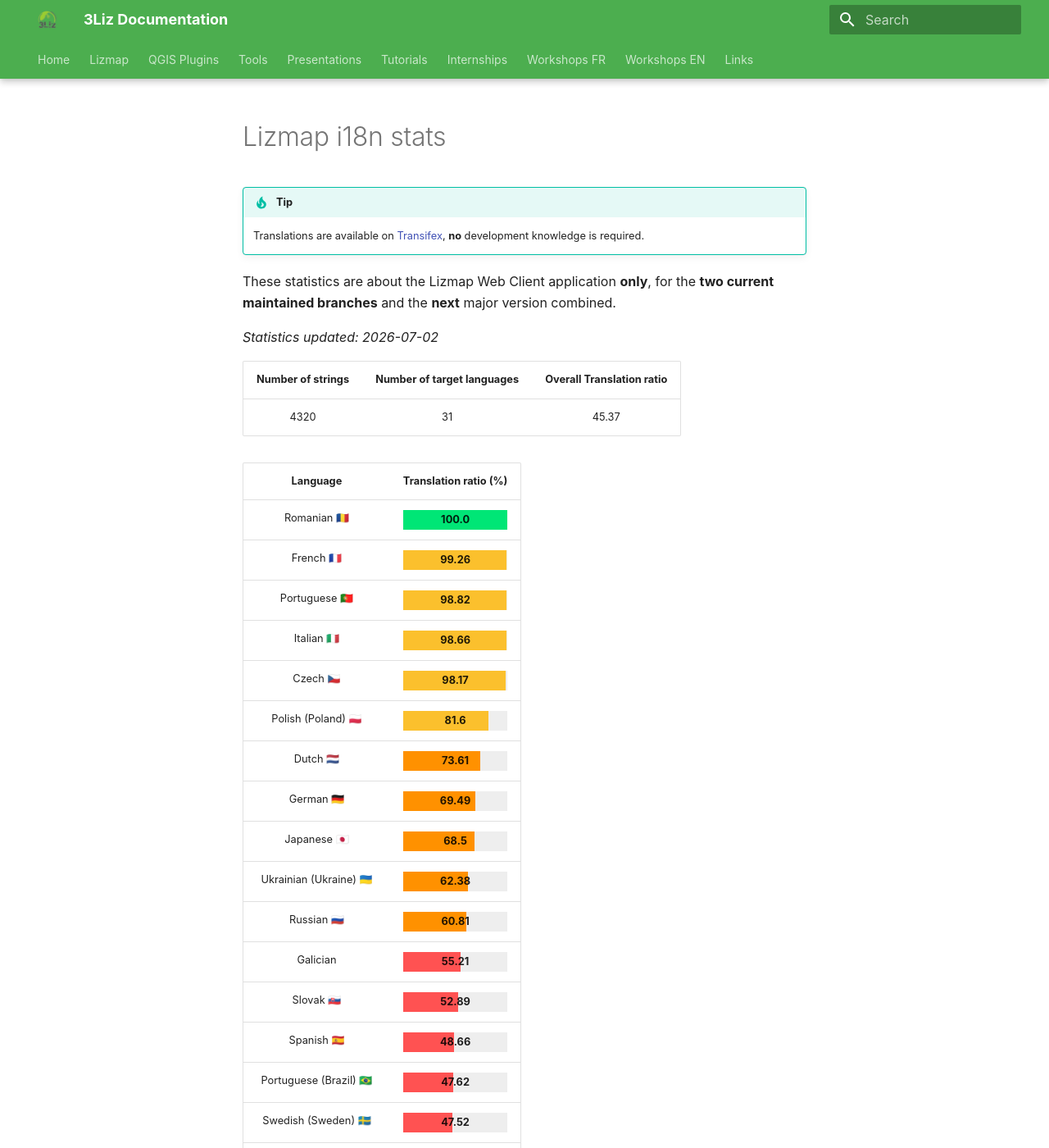
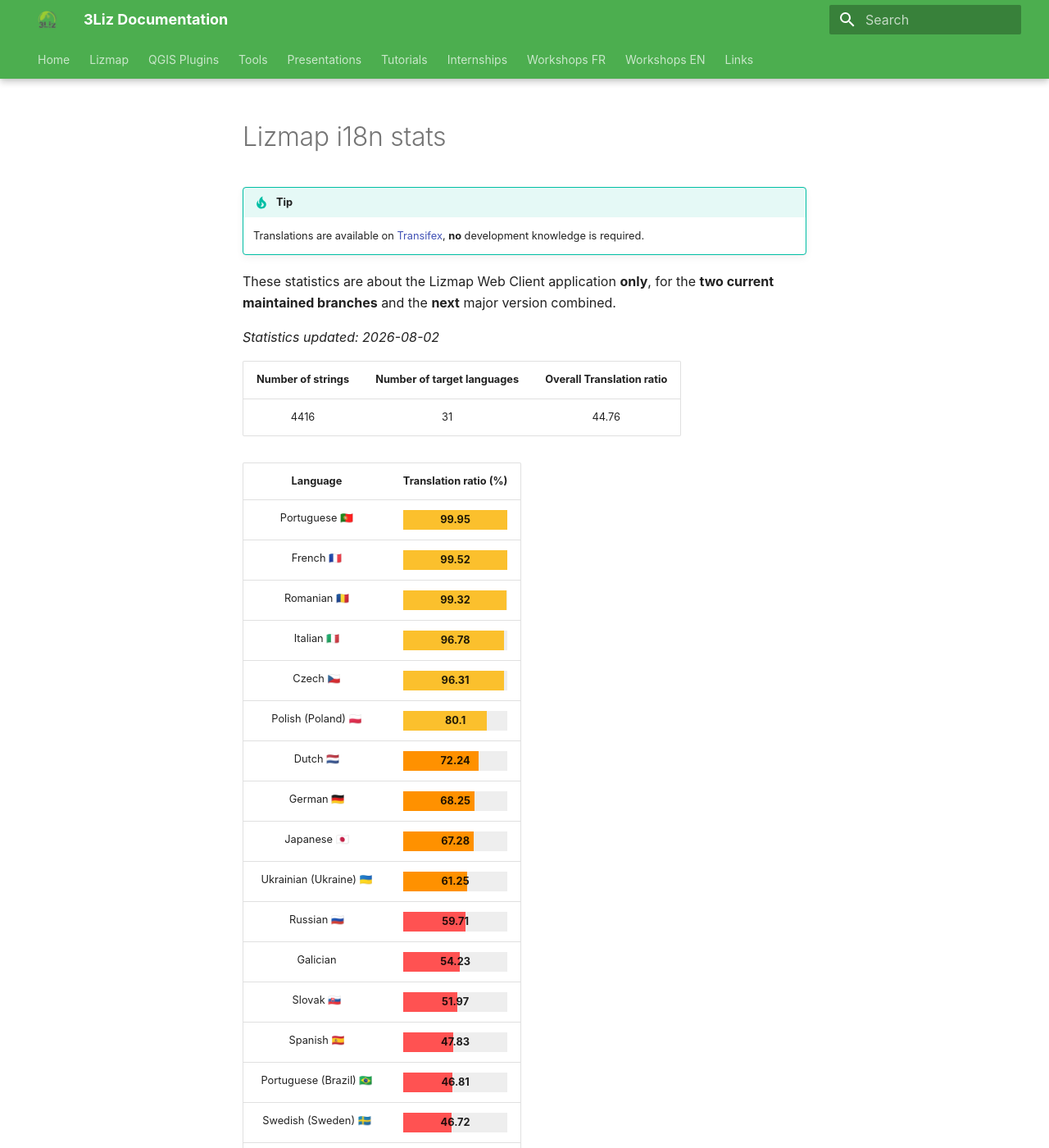
Before and after one commit to 3liz/3liz.github.io, an MkDocs documentation site: the page built from docs/lizmap-i18n-stats.md, in a window 1280 px wide and 1400 px high. Shown: the whole window at 82% size. Built offline with MkDocs 1.6.1 and Material for MkDocs 9.7.7, drawn with Linux system fonts in a browser that asks for light colours; nearby versions of some CDN libraries; some of the changed text lies outside the part shown.

Commit message:
Update statistics from Transifex Lizmap Web Client

```diff
--- a/docs/lizmap-i18n-stats.md
+++ b/docs/lizmap-i18n-stats.md
@@ -10,41 +10,41 @@
 These statistics are about the Lizmap Web Client application **only**, for the **two current
 maintained branches** and the **next** major version combined.
 
-*Statistics updated: 2026-07-02*
+*Statistics updated: 2026-08-02*
 
 | Number of strings | Number of target languages | Overall Translation ratio |
 |:-:|:-:|:-:|
-4320|31|45.37
+4416|31|44.76
 
 | Language | Translation ratio (%) |
 |:-:|:-:|
-Romanian 🇷🇴 |[=100.0% "100.0"]|
-French 🇫🇷 |[=99.26% "99.26"]|
-Portuguese 🇵🇹 |[=98.82% "98.82"]|
-Italian 🇮🇹 |[=98.66% "98.66"]|
-Czech 🇨🇿 |[=98.17% "98.17"]|
-Polish (Poland) 🇵🇱 |[=81.6% "81.6"]|
-Dutch 🇳🇱 |[=73.61% "73.61"]|
-German 🇩🇪 |[=69.49% "69.49"]|
-Japanese 🇯🇵 |[=68.5% "68.5"]|
-Ukrainian (Ukraine) 🇺🇦 |[=62.38% "62.38"]|
-Russian 🇷🇺 |[=60.81% "60.81"]|
-Galician  |[=55.21% "55.21"]|
-Slovak 🇸🇰 |[=52.89% "52.89"]|
-Spanish 🇪🇸 |[=48.66% "48.66"]|
-Portuguese (Brazil) 🇧🇷 |[=47.62% "47.62"]|
-Swedish (Sweden) 🇸🇪 |[=47.52% "47.52"]|
-Finnish 🇫🇮 |[=47.5% "47.5"]|
-Slovenian 🇸🇮 |[=43.22% "43.22"]|
-Hungarian (Hungary) 🇭🇺 |[=41.23% "41.23"]|
-Basque  |[=27.96% "27.96"]|
-Greek 🇬🇷 |[=22.25% "22.25"]|
-Bulgarian 🇧🇬 |[=19.65% "19.65"]|
-Latvian  |[=16.18% "16.18"]|
-Norwegian 🇳🇴 |[=14.12% "14.12"]|
-Spanish (Argentina) 🇦🇷 |[=4.42% "4.42"]|
-Indonesian 🇮🇩 |[=3.63% "3.63"]|
-Catalan  |[=2.01% "2.01"]|
+Portuguese 🇵🇹 |[=99.95% "99.95"]|
+French 🇫🇷 |[=99.52% "99.52"]|
+Romanian 🇷🇴 |[=99.32% "99.32"]|
+Italian 🇮🇹 |[=96.78% "96.78"]|
+Czech 🇨🇿 |[=96.31% "96.31"]|
+Polish (Poland) 🇵🇱 |[=80.1% "80.1"]|
+Dutch 🇳🇱 |[=72.24% "72.24"]|
+German 🇩🇪 |[=68.25% "68.25"]|
+Japanese 🇯🇵 |[=67.28% "67.28"]|
+Ukrainian (Ukraine) 🇺🇦 |[=61.25% "61.25"]|
+Russian 🇷🇺 |[=59.71% "59.71"]|
+Galician  |[=54.23% "54.23"]|
+Slovak 🇸🇰 |[=51.97% "51.97"]|
+Spanish 🇪🇸 |[=47.83% "47.83"]|
+Portuguese (Brazil) 🇧🇷 |[=46.81% "46.81"]|
+Swedish (Sweden) 🇸🇪 |[=46.72% "46.72"]|
+Finnish 🇫🇮 |[=46.69% "46.69"]|
+Slovenian 🇸🇮 |[=42.5% "42.5"]|
+Hungarian (Hungary) 🇭🇺 |[=40.56% "40.56"]|
+Basque  |[=27.54% "27.54"]|
+Greek 🇬🇷 |[=21.92% "21.92"]|
+Bulgarian 🇧🇬 |[=19.38% "19.38"]|
+Latvian  |[=15.87% "15.87"]|
+Norwegian 🇳🇴 |[=13.95% "13.95"]|
+Spanish (Argentina) 🇦🇷 |[=4.39% "4.39"]|
+Indonesian 🇮🇩 |[=3.6% "3.6"]|
+Catalan  |[=1.97% "1.97"]|
 Serbian (Cyrillic) 🇷🇸 |[=1.04% "1.04"]|
 Arabic  |[=0.0% "0.0"]|
 Spanish (El Salvador)  |[=0.0% "0.0"]|
```
